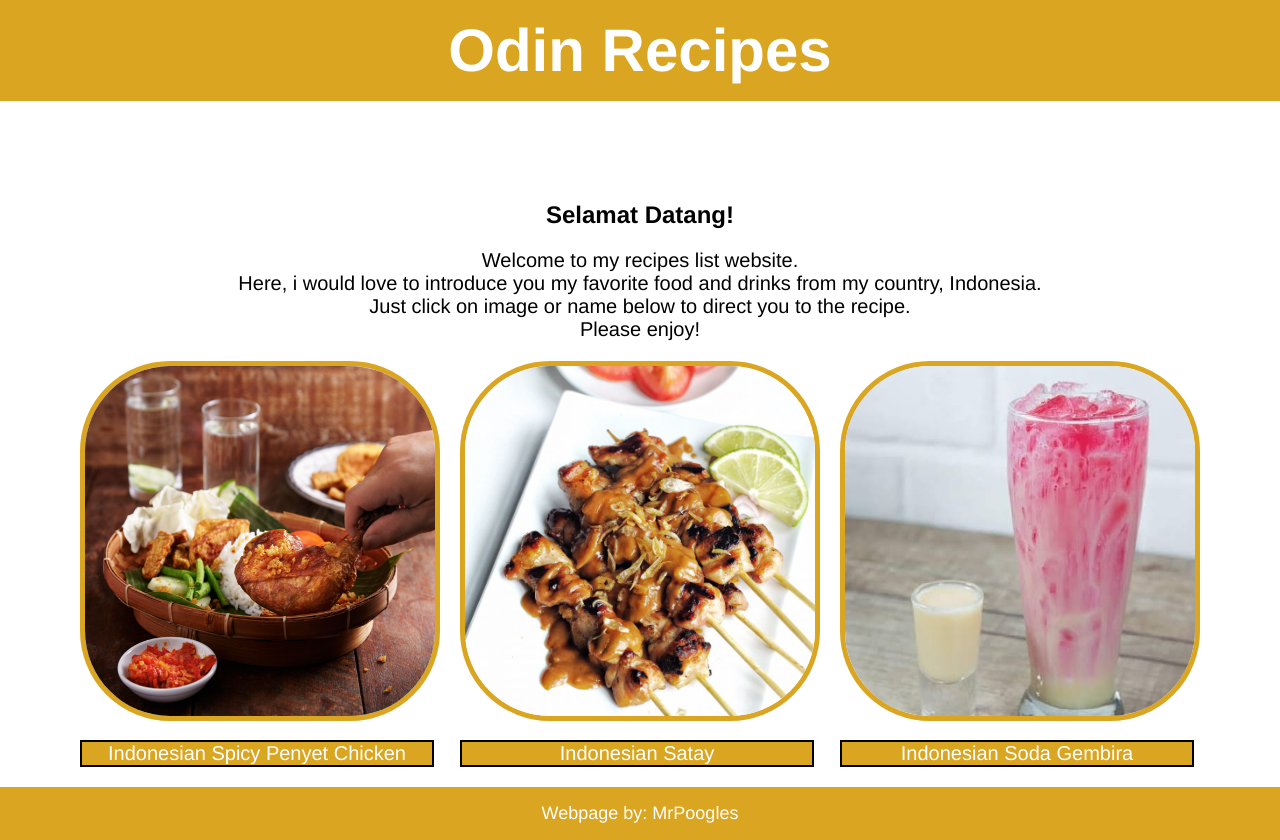
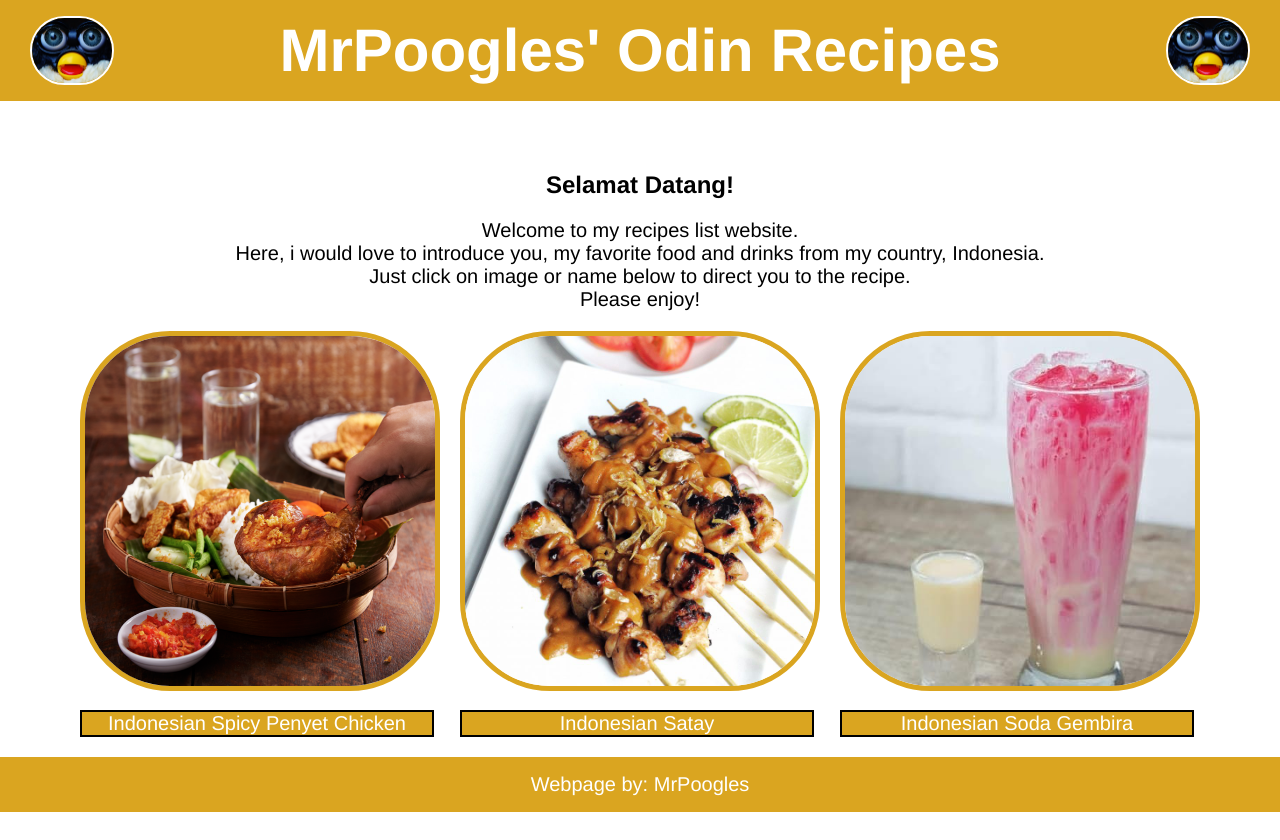
Before and after one commit to MrPoogles/odin-recipes, a plain HTML site: page index.html in a window 1280 px wide. After the commit the page ends 812 px from the top, so only its background shows below. Drawn offline with Linux system fonts and the light colour scheme.

Commit message:
Add link to landing page in header

```diff
--- a/index.html
+++ b/index.html
@@ -4,34 +4,40 @@
 
     <head>
         <meta charset="UTF-8">
-        <title>Odin Recipes</title>
+        <title>MrPoogles' Odin Recipes</title>
         <link rel="stylesheet" href="styles.css">
         <link rel="icon" href="./images/logo-image.jpg">
     </head>
 
     <body>
-        <h1 class="tittle">Odin Recipes</h1>
+        <div class="header">
+          <a href="https://mrpoogles.github.io/landing-page/">
+            <img class= "logo" src="./images/logo-image.jpg" alt="logo">
+          </a>
+          <h1 class="tittle">MrPoogles' Odin Recipes</h1>
+          <img class= "dummyLogo" src="./images/logo-image.jpg" alt="dummy logo">
+        </div>
         <h2 class="intro">Selamat Datang!</h2>
             <p>Welcome to my recipes list website.</p>
-            <p>Here, i would love to introduce you my favorite food and drinks from my country, Indonesia.</p>
+            <p>Here, i would love to introduce you, my favorite food and drinks from my country, Indonesia.</p>
             <p>Just click on image or name below to direct you to the recipe.</p>
             <p>Please enjoy!</p>
         <ul class="content">
             <li class="ayam">
                 <a href="./recipes/indonesian-spicy-penyet-chicken.html">
-                    <img src="./images/ayam-penyet-complete.png" alt="ayam penyet">
+                    <img class="content-image" src="./images/ayam-penyet-complete.png" alt="ayam penyet">
                 </a>
                 <div class="text">Indonesian Spicy Penyet Chicken</div>
             </li>
             <li class="satay">
                 <a href="./recipes/indonesian-satay.html">
-                    <img src="./images/indonesian-chicken-satay.jpg" alt="satay">
+                    <img class="content-image" src="./images/indonesian-chicken-satay.jpg" alt="satay">
                 </a>
                 <div class="text">Indonesian Satay</div>
             </li>
             <li class="soda">
                 <a href="./recipes/indonesian-soda-gembira.html">
-                    <img src="./images/indonesian-soda-gembira.jpg" alt="soda">
+                    <img class="content-image" src="./images/indonesian-soda-gembira.jpg" alt="soda">
                 </a>
                 <div class="text">Indonesian Soda Gembira</div>
             </li>
--- a/styles.css
+++ b/styles.css
@@ -1,25 +1,44 @@
 body {
     font-family: Helvetica, sans-serif;
     margin: 0;
-    overflow: hidden;
     text-align: center;
     height: 100vh;
     display: flex;
     flex-direction: column;
 }
 
+.header {
+  display: flex;
+  justify-content: space-between;
+  box-sizing: border-box;
+  height: 101px;
+  background-color: goldenrod;
+  padding: 16px 30px;
+}
+
+.logo,
+.dummyLogo {
+  max-height: 65px;
+  border-radius: 250px;
+  border: 2px solid #ffffff;
+}
+
+.logo:hover {
+  transform: rotate(180deg);
+  transition: all 2.0s;
+  cursor: help;
+}
+
 .tittle {
     color: #fff;
     font-size: 60px;
-    background-color: goldenrod;
-    margin: 0px 0px 80px;
-    padding: 16px 0px;
+    margin: 0px 0px;
 }
 
 .intro {
     display: flex;
     justify-content: center;
-    padding: 20px;
+    padding: 70px 20px 20px;
     margin: 0;
 }
 
@@ -28,7 +47,7 @@ p {
     margin: 0 auto;
 }
 
-img {
+.content-image {
     width: 350px;
     height: 350px;
     border: 5px solid goldenrod;
@@ -38,7 +57,7 @@ img {
 ul {
     list-style: none;
     display: flex;
-    flex: 1 0 0;
+    flex: 1 1 auto;
     margin: 0;
     padding: 20px;
     align-items: center;
@@ -63,5 +82,5 @@ a {
   padding: 16px 0;
   background-color: goldenrod;
   color: white;
-  font-size: 18px;
+  font-size: 20px;
 }
```
